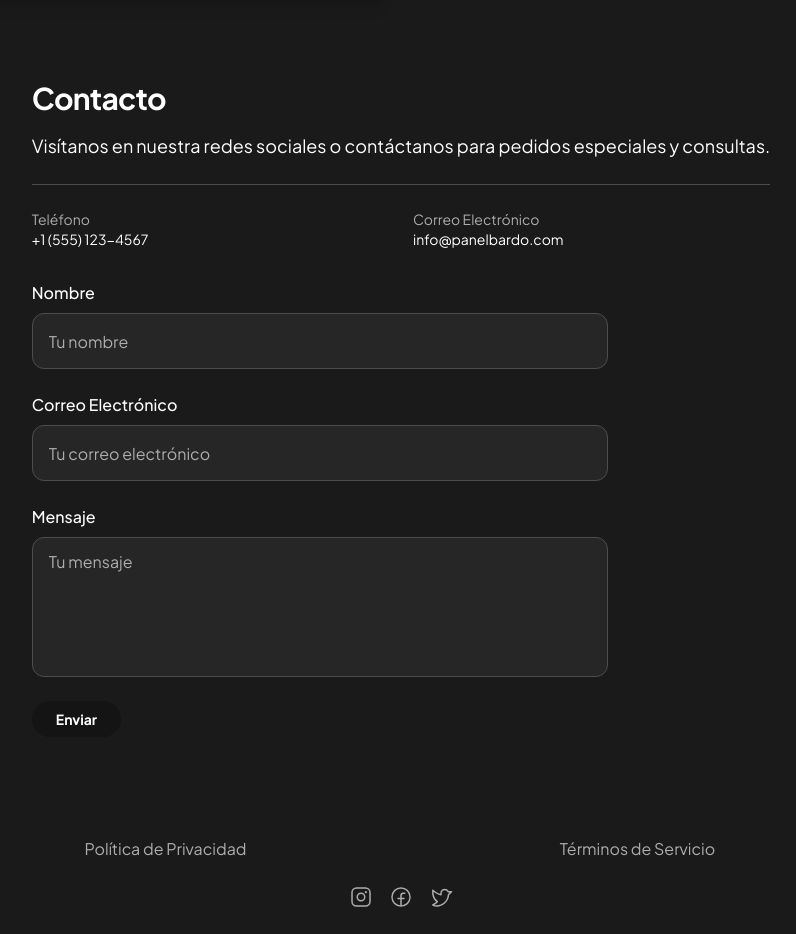
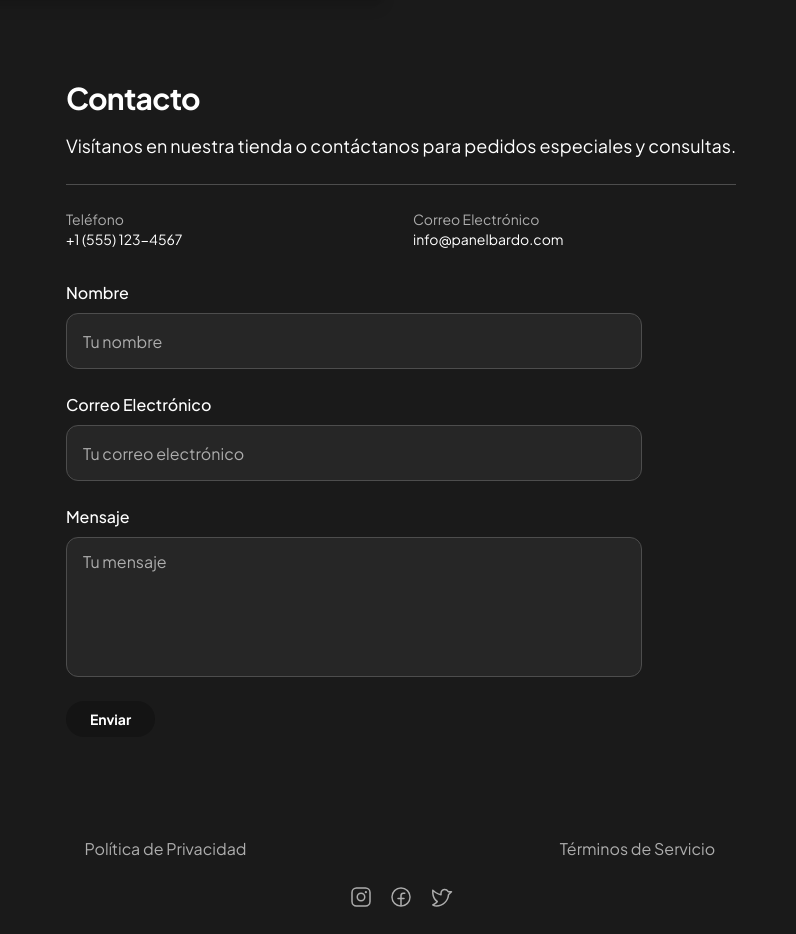
Before and after one commit to josealbertocortes/panelbardo, a React (Vite) app: page / in a window 1280 px wide. Shown: the part 1840-2774 px from the top of the page, without its empty margins (239-1035 px from the left). Built offline with nearby package versions, Linux system fonts and the light colour scheme.

Commit message:
netfly form

```diff
--- a/src/components/ContactForm.jsx
+++ b/src/components/ContactForm.jsx
@@ -17,8 +17,16 @@ function ContactForm() {
 
   const handleSubmit = (e) => {
     e.preventDefault();
-    console.log('Form submitted:', formData);
-    alert('Mensaje enviado. ¡Gracias por contactarnos!');
+    // Para Netlify Forms, la lógica de envío de datos HTTP la maneja Netlify directamente.
+    // Aquí puedes opcionalmente enviar un fetch si quieres más control o validación JS extra,
+    // pero para la funcionalidad básica de Netlify Forms, solo necesitas los atributos en <form>.
+
+    // Netlify recomienda usar un simple post al mismo path o un action="#"
+    // y dejar que su procesador de formularios se encargue.
+
+    // Simplemente redirigiremos al usuario a una página de "gracias" o mostraremos un mensaje.
+    // Si quieres una página de gracias de Netlify, puedes usar la acción /success.
+    // Pero para esta demostración, solo el alert.
     setFormData({ name: '', email: '', message: '' });
   };
 
@@ -28,16 +36,9 @@ function ContactForm() {
         Contacto
       </h2>
       <p className="text-white text-base md:text-lg font-normal leading-relaxed mb-6">
-        Visítanos en nuestra redes sociales o contáctanos para pedidos especiales y consultas.
+        Visítanos en nuestra tienda o contáctanos para pedidos especiales y consultas.
       </p>
 
-      {/* Sección de Información de Contacto (Teléfono, Correo) */}
-      {/* - `grid gap-6`: Crea una cuadrícula con espacio entre los elementos.
-        - `md:grid-cols-2`: En pantallas medianas (md) y superiores, la cuadrícula tendrá 2 columnas,
-                           lo que hará que Teléfono y Correo Electrónico se muestren lado a lado.
-        - Por defecto (en móviles), `grid` sin `grid-cols-X` implícitamente crea una columna,
-          lo que hace que los elementos se apilen verticalmente, ideal para pantallas pequeñas.
-      */}
       <div className="grid gap-6 mb-8 border-t border-[#4d4d4d] pt-6 md:grid-cols-2">
         <div>
           <p className="text-[#adadad] text-sm font-normal">Teléfono</p>
@@ -49,15 +50,18 @@ function ContactForm() {
         </div>
       </div>
 
-      {/* Formulario de Contacto */}
-      {/* - `grid gap-6`: Los campos del formulario también se organizan en una cuadrícula.
-        - `max-w-xl`: Limita el ancho máximo del formulario para que no se extienda demasiado
-                      en pantallas grandes, mejorando la legibilidad.
-        - Por defecto (en móviles), cada `<label>` ocupará su propia fila completa.
-      */}
-      <form onSubmit={handleSubmit} className="grid gap-6 max-w-xl">
-        {/* Cada label con `flex flex-col` asegura que el texto del label y el input/textarea
-            siempre se apilen verticalmente, lo cual es bueno para la usabilidad en todos los tamaños. */}
+      {/* !!! CAMBIOS AQUÍ para Netlify Forms !!! */}
+      <form
+        name="contact" // Importante: un nombre único para el formulario
+        method="POST" // Debe ser POST
+        data-netlify="true" // Le dice a Netlify que capture este formulario
+        // action="/success" // Opcional: Redirige a una página /success después del envío
+        onSubmit={handleSubmit} // Mantenemos tu lógica de limpieza de formulario y alerta
+        className="grid gap-6 max-w-xl"
+      >
+        {/* Campo oculto necesario para Netlify Forms con React/JSX */}
+        <input type="hidden" name="form-name" value="contact" />
+
         <label className="flex flex-col">
           <span className="text-white text-base font-medium mb-2">Nombre</span>
           <input
@@ -96,7 +100,6 @@ function ContactForm() {
           ></textarea>
         </label>
 
-        {/* Botón de Enviar: Se adapta automáticamente al ancho del formulario. */}
         <div>
           <button
             type="submit"
```
